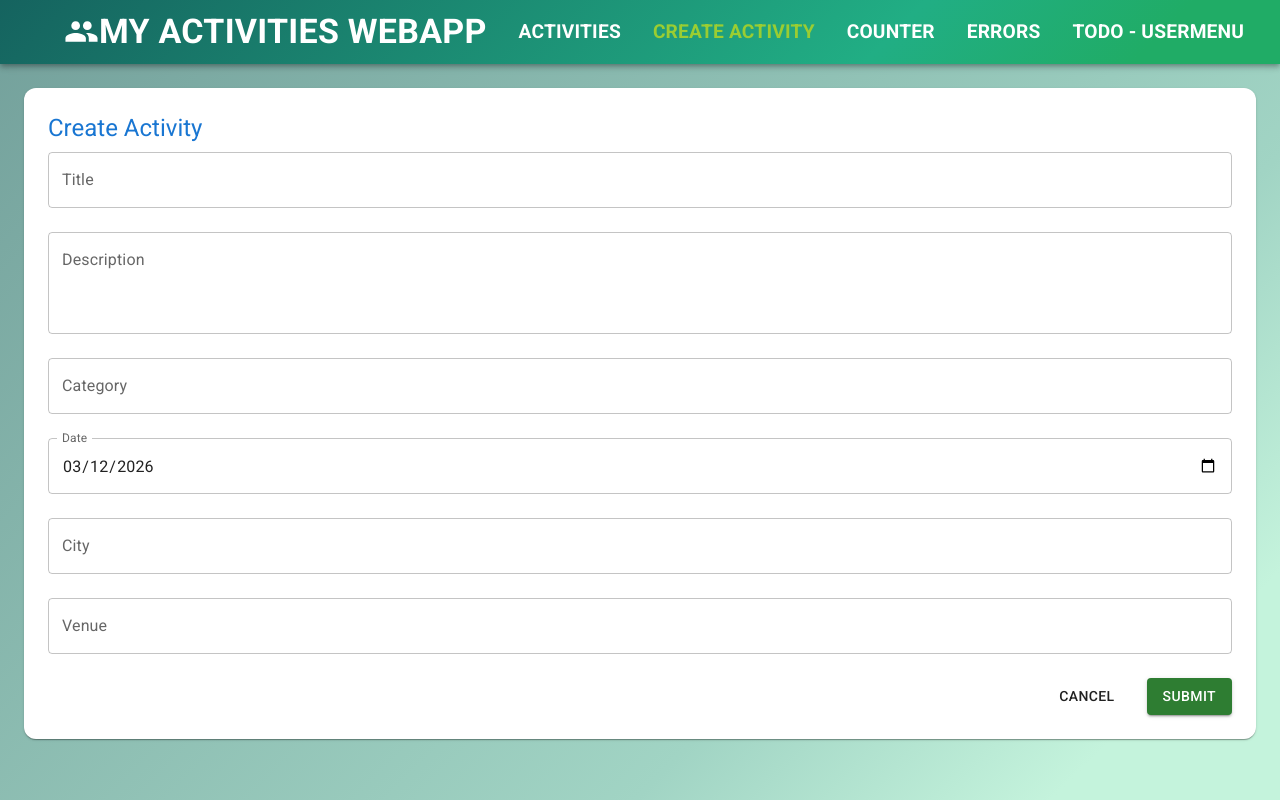
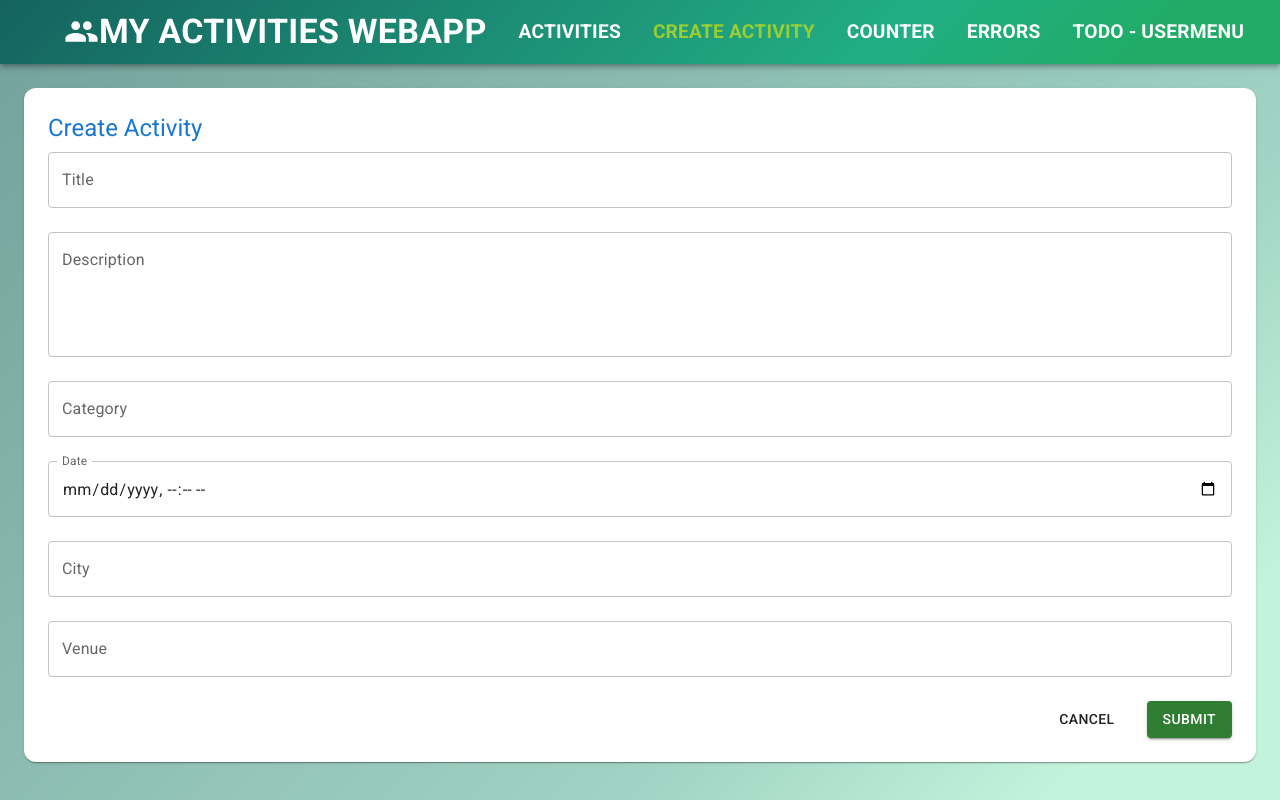
Before and after one commit to danielmusselwhite/ActivityWebApp, a React (Vite) app in the folder Client/: page /createActivity in a window 1280 px wide. Built offline with nearby package versions, Linux system fonts and the light colour scheme.

Commit message:
Change - simplify form via a shared TextInput type with the validation built in; so it doesn't need to be done per TextInput

```diff
--- /dev/null
+++ b/Client/src/app/app/shared/components/TextInput.tsx
@@ -0,0 +1,20 @@
+import { useController, type FieldValues, type UseControllerProps } from "react-hook-form";
+import { TextField, type TextFieldProps } from "@mui/material";
+
+type Props<T extends FieldValues> = {
+} & UseControllerProps<T> & TextFieldProps // Extend the props to include both the label for the input and the necessary props for react-hook-form's useController and MUI's TextField.
+
+export default function TextInput<T extends FieldValues>(props: Props<T>) {
+    const {field, fieldState} = useController({...props});
+
+  return (
+    <TextField
+        {...props} // Spread the incoming props to ensure all necessary props are passed to the TextField component from the caller. (eg label, name, etc.)
+        {...field} // Spread the field props from useController to connect the TextField to react-hook-form's state management. (eg onChange, value, etc.)
+        fullWidth
+        variant="outlined"
+        error={!!fieldState.error} // Set the error state of the TextField based on whether there is an error in the fieldState from useController.
+        helperText={fieldState.error ? fieldState.error.message : ''} // Display the error message from react-hook-form's validation if there is an error for this field.
+    />
+  )
+}
--- a/Client/src/features/activities/form/ActivityForm.tsx
+++ b/Client/src/features/activities/form/ActivityForm.tsx
@@ -1,4 +1,4 @@
-import { Box, Button, Paper, TextField, Typography } from "@mui/material";
+import { Box, Button, Paper, Typography } from "@mui/material";
 import { useActivities } from "../../../lib/hooks/useActivities";
 import { useNavigate, useParams } from "react-router";
 import LoadingFrag from "../../../app/app/shared/components/LoadingFrag";
@@ -6,11 +6,12 @@ import { useForm } from "react-hook-form";
 import { useEffect } from "react";
 import { activitySchema, type ActivitySchema } from "../../../lib/schemas/activityScema";
 import { zodResolver } from "@hookform/resolvers/zod";
+import TextInput from "../../../app/app/shared/components/TextInput";
 
 export default function ActivityForm() {
 
     // Initialize the form with the ActivitySchema type we defined for the form
-    const { register, reset, handleSubmit, formState:{errors} } = useForm<ActivitySchema>({
+    const { control, reset, handleSubmit } = useForm<ActivitySchema>({
         mode: "onTouched", // Set the validation mode to "onTouched" to trigger validation when a field is touched.
         resolver: zodResolver(activitySchema) // Use the zodResolver to integrate the Zod schema validation with react-hook-form, ensuring that the form data adheres to the defined schema before submission.
     });
@@ -42,36 +43,13 @@ export default function ActivityForm() {
                 {activity? "Edit Activity" :  "Create Activity"}
             </Typography>
             <Box component="form" onSubmit={handleSubmit(onSubmit)} display="flex" flexDirection="column" gap={3}>
-                <TextField
-                    {...register("title")} label="Title" defaultValue={activity?.title}
-                    error={!!errors.title}
-                    helperText={errors.title ? errors.title.message : ''} // Display the error message from Zod validation if there is an error for the title field.
-                />
-                <TextField
-                    {...register("description")} label="Description" defaultValue={activity?.description} multiline={true} rows={3}
-                    error={!!errors.description}
-                    helperText={errors.description ? errors.description.message : ''} // Display the error message from Zod validation if there is an error for the description field.
-                />
-                <TextField
-                    {...register("category")} label="Category" defaultValue={activity?.category}
-                    error={!!errors.category}
-                    helperText={errors.category ? errors.category.message : ''} // Display the error message from Zod validation if there is an error for the category field.
-                />
-                <TextField {...register("date")} label="Date" type="date"
-                    defaultValue={activity?.date ? new Date(activity.date).toISOString().split('T')[0] : new Date().toISOString().split('T')[0]}
-                    error={!!errors.date}
-                    helperText={errors.date ? errors.date.message : ''} // Display the error message from Zod validation if there is an error for the date field.
-                />
-                <TextField
-                    {...register("city")} label="City" defaultValue={activity?.city}
-                    error={!!errors.city}
-                    helperText={errors.city ? errors.city.message : ''}
-                />
-                <TextField
-                    {...register("venue")} label="Venue" defaultValue={activity?.venue}
-                    error={!!errors.venue}
-                    helperText={errors.venue ? errors.venue.message : ''}
-                />
+                <TextInput label="Title" control={control} name='title' />
+                <TextInput label="Description" control={control} name='description' multiline rows={4} />
+                <TextInput label="Category" control={control} name='category' />
+                <TextInput label="Date" control={control} name='date' type="datetime-local" InputLabelProps={{ shrink: true }} />
+                <TextInput label="City" control={control} name='city' />
+                <TextInput label="Venue" control={control} name='venue' />
+
                 <Box display="flex" justifyContent="end" gap={3}>
                     <Button onClick={() => navigate(`/activities/${activity?.id ?? ''}`)} color="inherit">Cancel</Button>
                     <Button type="submit" color="success" variant="contained" loading={updateActivity.isPending || createActivity.isPending}>Submit</Button>
--- a/Client/src/lib/schemas/activityScema.ts
+++ b/Client/src/lib/schemas/activityScema.ts
@@ -1,6 +1,6 @@
 import { z } from "zod";
 
-const requiredString = (fieldName: string) => z.string().min(1, { message: `${fieldName} is required` });
+const requiredString = (fieldName: string) => z.string({error:`${fieldName} is required`}).min(1, { message: `${fieldName} is required` });
 
 export const activitySchema = z.object({
     title: requiredString('Title'), // Title must be a non-empty string
```
